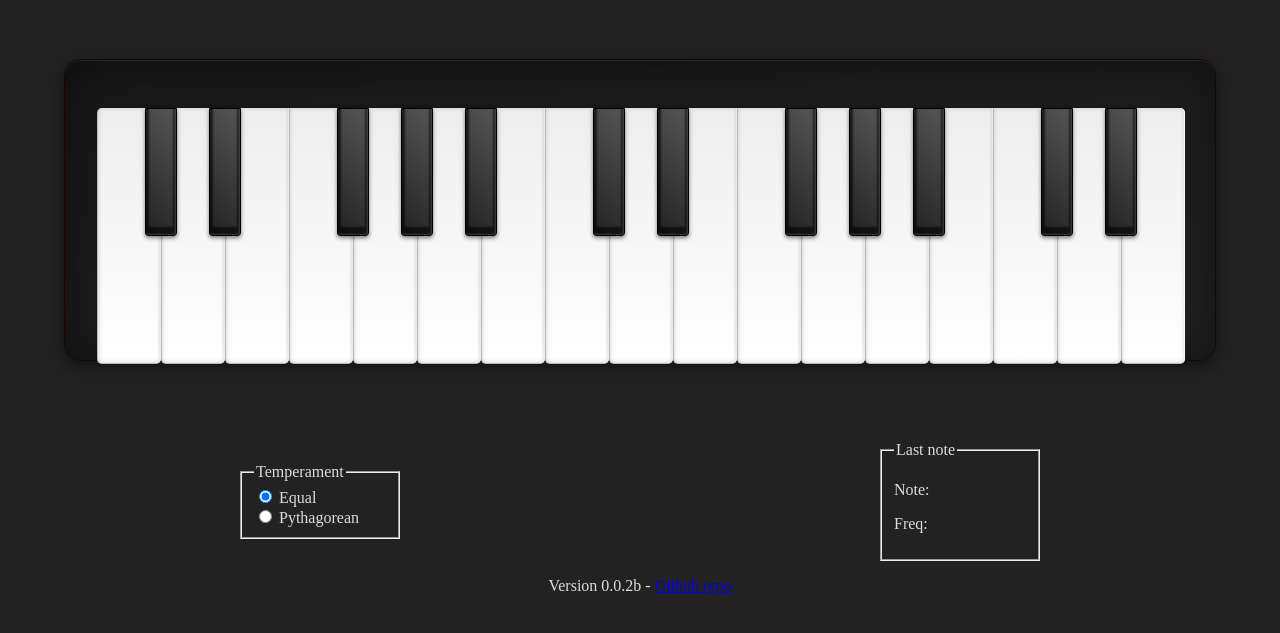
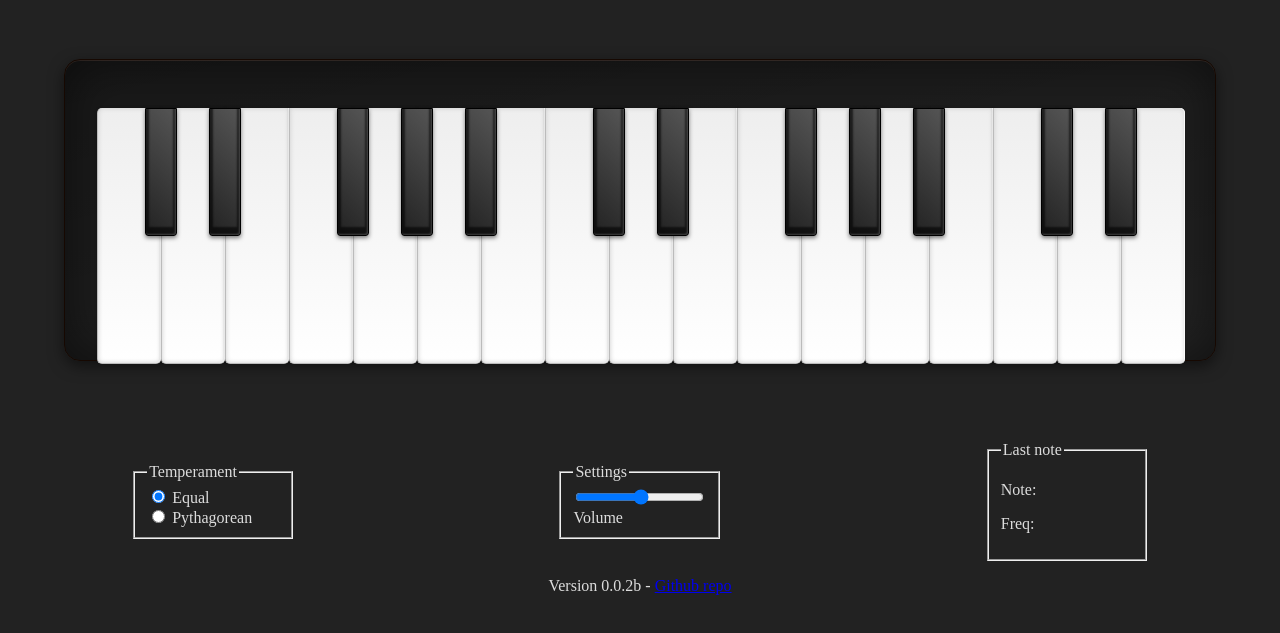
Before and after one commit to wgmyers/temperamental, a plain HTML site: page index.html in a window 1280 px wide. Shown: the part 79-712 px from the top of the page. Drawn offline with Linux system fonts and the light colour scheme.

Commit message:
Add volume control

```diff
--- a/index.html
+++ b/index.html
@@ -52,6 +52,13 @@
         <label for="pythagorean">Pythagorean</label>
       </div>
     </fieldset>
+    <fieldset class="control" id="settings">
+      <legend>Settings</legend>
+      <div>
+        <input type="range" id="volume_control" name="volume" min="0.01" max="1" step="0.01" />
+        <label for="volume">Volume</label>
+      </div>
+    </fieldset>
     <fieldset class="control" id="lastnote">
       <legend>Last note</legend>
       <p>Note: <span id="note"></span></p>
--- a/temperamental.js
+++ b/temperamental.js
@@ -172,7 +172,7 @@ const temperament = function temperament() {
 const synth = function synth() {
 
   let audio_context;
-  let volume = 0.1;
+  let volume = 0.5;
   let note_el;
   let freq_el;
 
@@ -254,9 +254,15 @@ const synth = function synth() {
     }
   }
 
+  function set_vol(vol) {
+    volume = vol;
+    console.log(`Setting volume to ${vol}`);
+  }
+
   return {
     init: init,
     play: play,
+    set_vol: set_vol,
   };
 
 }();
@@ -279,6 +285,9 @@ const keyboard = function keyboard() {
 
     pythag_select = document.getElementById("pythagorean");
     pythag_select.addEventListener("change", () => { temperament.set_temp('pythagorean')});
+
+    volume_control = document.getElementById("volume_control");
+    volume_control.addEventListener("change", () => { synth.set_vol(volume_control.value) });
   }
 
   return {
```
Also changed, not shown: 2 other files.
